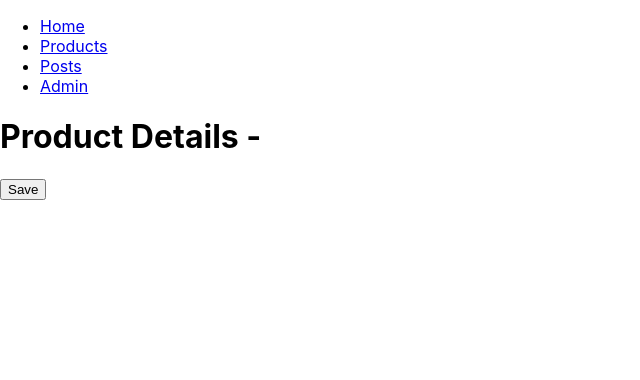
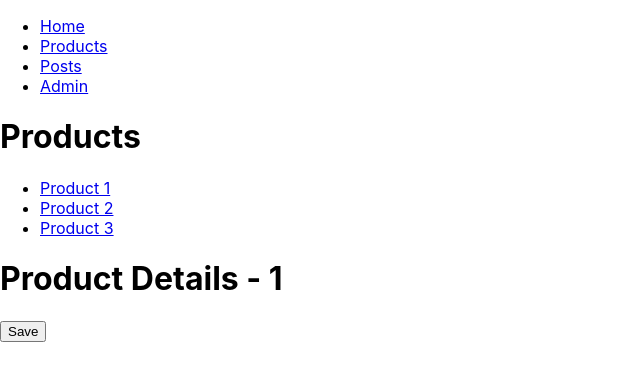
Before and after one commit to amexabee/router-app, a React (Create React App) app: page /products/1 in a window 1280 px wide. Shown: the top 380 px of the page, without its empty margins (0-640 px from the left). Built offline with nearby package versions, Linux system fonts and the light colour scheme.

Commit message:
Display id number of products

```diff
--- a/src/App.js
+++ b/src/App.js
@@ -11,17 +11,20 @@ import Posts from './components/posts';
 import Home from './components/home';
 import Dashboard from './components/admin/dashboard';
 import ProductDetails from './components/productDetails';
-// import NotFound from './components/notFound';
+import NotFound from './components/notFound';
 import './App.css';
 
 const router = createBrowserRouter(
   createRoutesFromElements(
     <Route path="/" element={<NavBar />}>
-      <Route path="/products/:id" element={<ProductDetails />} />
-      <Route path="/products" element={<Products sortBy="newest" />} />
-      <Route path="/posts/:year?/:month?" element={<Posts />} />
-      <Route path="/admin/*" element={<Dashboard />} />
+      <Route path="products" element={<Products sortBy="newest" />}>
+        <Route path=":id" element={<ProductDetails />} />
+      </Route>
+      <Route path="posts/:year?/:month?" element={<Posts />} />
+      <Route path="admin/*" element={<Dashboard />} />
       <Route index element={<Home />} />
+
+      <Route path="*" element={<NotFound />} />
     </Route>
   )
 );
--- a/src/components/notFound.jsx
+++ b/src/components/notFound.jsx
@@ -2,7 +2,7 @@ import React, { Component } from 'react';
 
 class NotFound extends Component {
   render() {
-    return <h1>Hello NotFound</h1>;
+    return <h1>Not Found</h1>;
   }
 }
 
--- a/src/components/posts.jsx
+++ b/src/components/posts.jsx
@@ -1,7 +1,6 @@
 import React from 'react';
 
-const Posts = (props) => {
-  console.log(props);
+const Posts = () => {
   return (
     <div>
       <h1>Posts</h1>
--- a/src/components/productDetails.jsx
+++ b/src/components/productDetails.jsx
@@ -1,16 +1,14 @@
-import React, { Component } from 'react';
+import { useParams } from 'react-router-dom';
 
-class ProductDetails extends Component {
-  handleSave = () => {};
+const ProductsDetails = () => {
+  const { id } = useParams();
+  const handleSave = () => {};
+  return (
+    <div>
+      <h1>Product Details - {id}</h1>
+      <button onClick={handleSave}>Save</button>
+    </div>
+  );
+};
 
-  render() {
-    return (
-      <div>
-        <h1>Product Details -</h1>
-        <button onClick={this.handleSave}>Save</button>
-      </div>
-    );
-  }
-}
-
-export default ProductDetails;
+export default ProductsDetails;
--- a/src/components/products.jsx
+++ b/src/components/products.jsx
@@ -1,5 +1,30 @@
-import React, { Component } from 'react';
-import { Link } from 'react-router-dom';
+import { Component } from 'react';
+import { Link, Outlet } from 'react-router-dom';
+
+/* Optional: using sfc
+const Products = () => {
+  const [state, setState] = useState({
+    products: [
+      { id: 1, name: 'Product 1' },
+      { id: 2, name: 'Product 2' },
+      { id: 3, name: 'Product 3' },
+    ],
+  });
+  return (
+    <div>
+      <h1>Products</h1>
+      <ul>
+        {state.products.map((product) => (
+          <li key={product.id}>
+            <Link to={`${product.id}`}>{product.name}</Link>
+          </li>
+        ))}
+      </ul>
+      <Outlet />
+    </div>
+  );
+}; */
+
 class Products extends Component {
   state = {
     products: [
@@ -15,10 +40,11 @@ class Products extends Component {
         <ul>
           {this.state.products.map((product) => (
             <li key={product.id}>
-              <Link to={`/products/${product.id}`}>{product.name}</Link>
+              <Link to={`${product.id}`}>{product.name}</Link>
             </li>
           ))}
         </ul>
+        <Outlet />
       </div>
     );
   }
```
